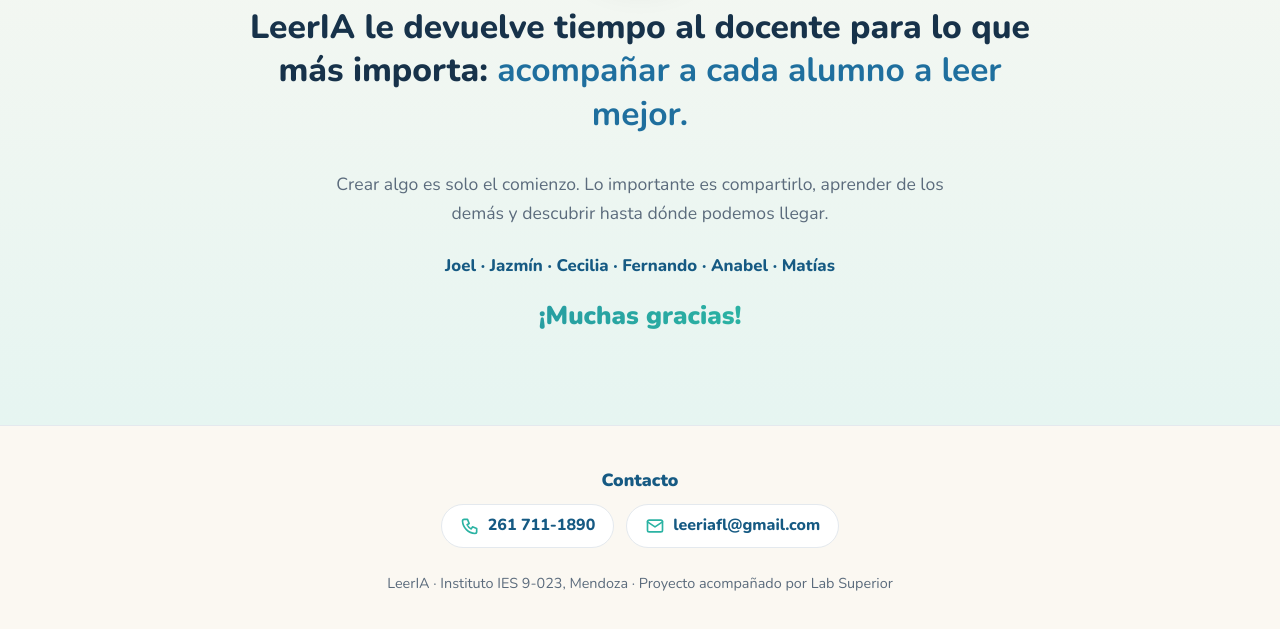
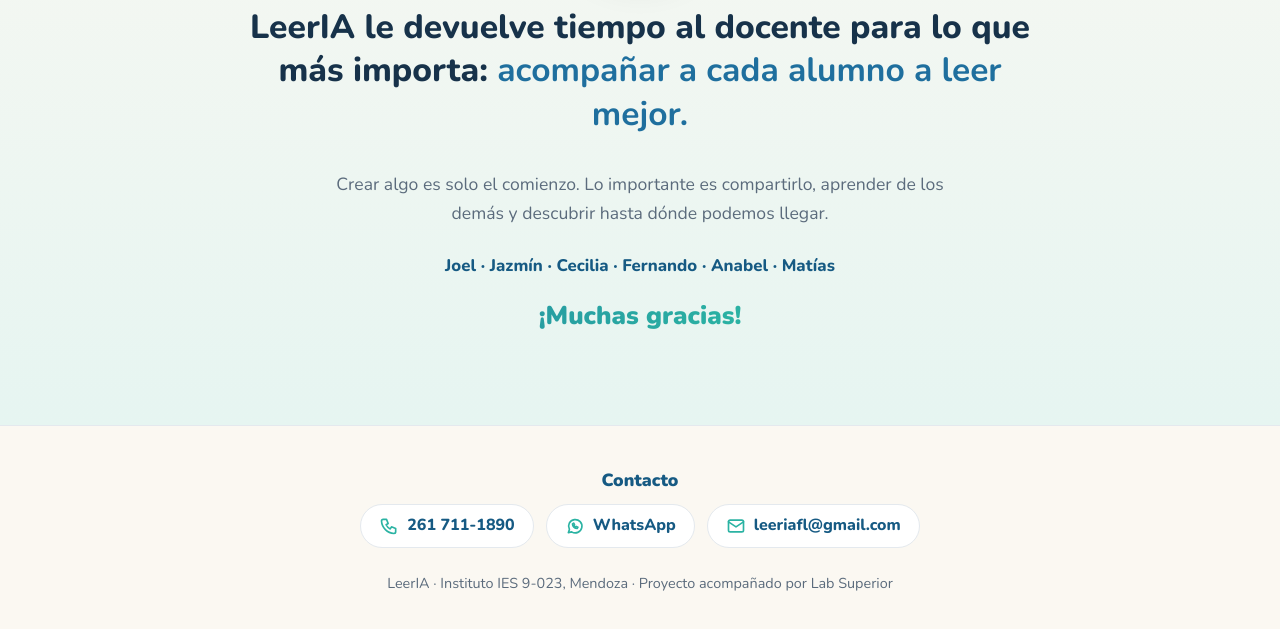
Before and after one commit to peachxx01/PaginaLeerIA, a plain HTML site: page index.html in a window 1280 px wide. Shown: the part 4937-5566 px from the top of the page. Drawn offline with nearby package versions, Linux system fonts and the light colour scheme.

Commit message:
Agregar enlace a WhatsApp en el contacto
Co-Authored-By: Claude Opus 5.5 <noreply@anthropic.com>

```diff
--- a/index.html
+++ b/index.html
@@ -238,6 +238,10 @@
           <a href="tel:+542617111890">261 711-1890</a>
         </li>
         <li>
+          <svg viewBox="0 0 24 24" aria-hidden="true"><path d="M4 20l1.3-3.9A8 8 0 1 1 8 19z"/><path d="M9 9.5c0 3 2.5 5.5 5.5 5.5l1-1.5-2-1-1 .8a4 4 0 0 1-1.8-1.8l.8-1-1-2z"/></svg>
+          <a href="https://wa.me/5492617111890" target="_blank" rel="noopener">WhatsApp</a>
+        </li>
+        <li>
           <svg viewBox="0 0 24 24" aria-hidden="true"><rect x="3" y="5" width="18" height="14" rx="2"/><path d="m3 7 9 6 9-6"/></svg>
           <a href="mailto:leeriafl@gmail.com">leeriafl@gmail.com</a>
         </li>
```
